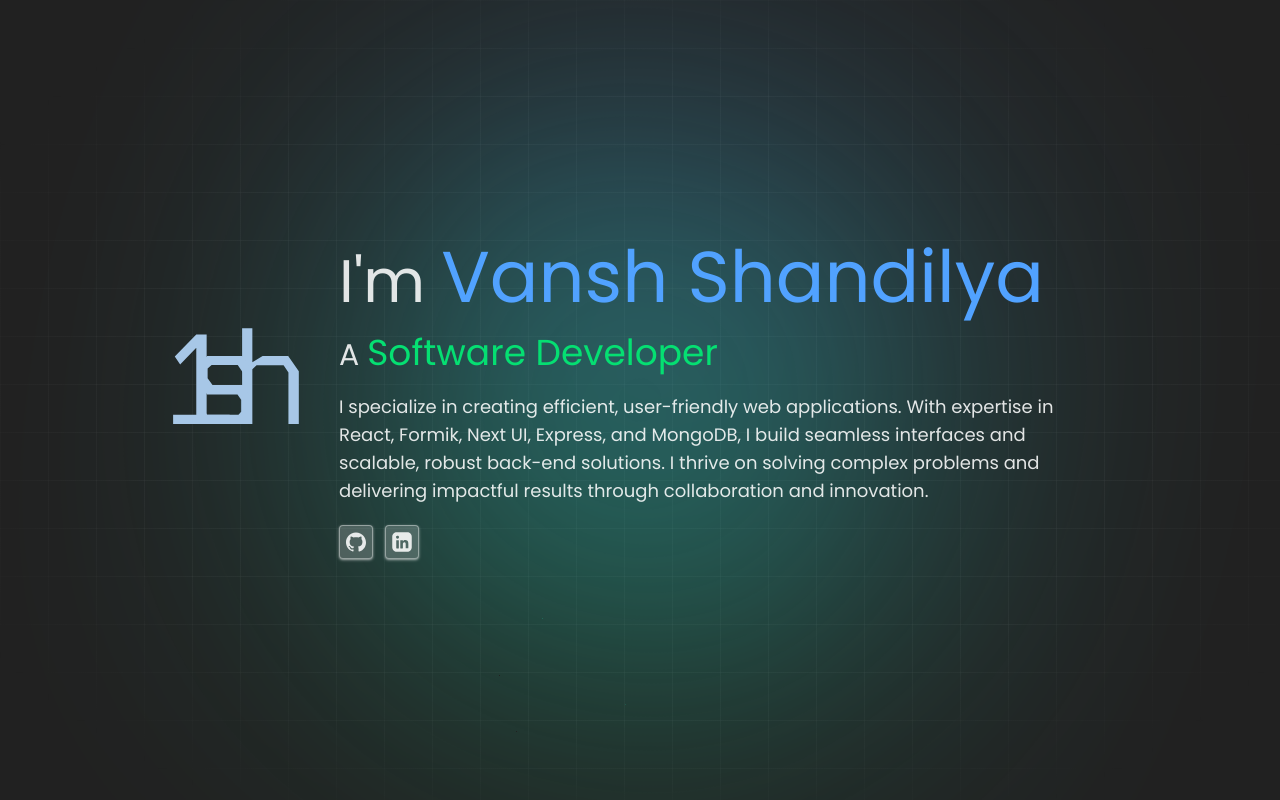
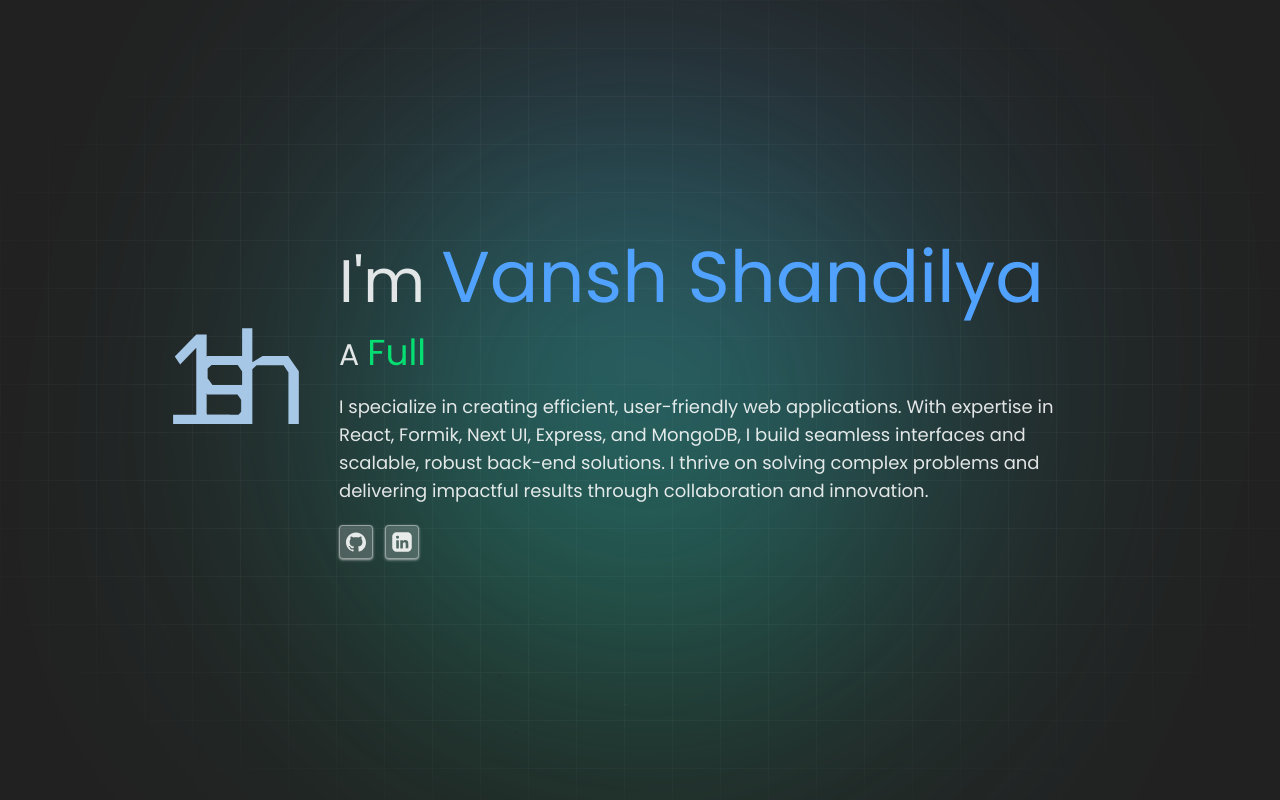
Before and after one commit to Van-sh/Van-sh.github.io, a React (Vite) app: page / in a window 1280 px wide. Shown: the top 800 px of the page. Built offline with nearby package versions, Linux system fonts and the light colour scheme.

Commit message:
Add useTypewriter hook

```diff
--- a/src/App.tsx
+++ b/src/App.tsx
@@ -4,7 +4,7 @@ import Skills from "./components/Skills";
 
 function App() {
    return (
-      <main className="bg-transparent">
+      <main className="bg-transparent mb-60">
          <About />
          <Projects />
          <Skills />
--- a/src/components/About/index.tsx
+++ b/src/components/About/index.tsx
@@ -1,10 +1,13 @@
-import { links } from "../../constants";
+import { links, titleList } from "../../constants";
+import useTypewriter from "../../hooks/useTypewriter";
 import LinkButton from "../LinkButton";
 
 import Github from "../../assets/Github.svg?react";
 import LinkedIn from "../../assets/LinkedIn.svg?react";
 
 function About() {
+   const title = useTypewriter(titleList);
+
    return (
       <section className="flex flex-col items-center justify-center gap-10 min-h-screen lg:flex-row">
          <img src="/1sh.svg" alt="Logo" className="lg:animate-[bounce_2s_ease-in-out_infinite]" />
@@ -13,7 +16,7 @@ function About() {
                I'm <span className="text-7xl text-blue-400">Vansh Shandilya</span>
             </h1>
             <h2 className="text-3xl text-center lg:text-left">
-               A <span className="text-4xl text-green-400">Software Developer</span>
+               A <span className="text-4xl text-green-400">{title}</span>
             </h2>
             <p className="text-lg">
                I specialize in creating efficient, user-friendly web applications. With expertise in React, Formik, Next
--- a/src/components/Projects/index.tsx
+++ b/src/components/Projects/index.tsx
@@ -3,7 +3,7 @@ import Card from "./Card";
 
 function Projects() {
    return (
-      <section className="flex flex-col items-center justify-center gap-10 mt-1">
+      <section className="flex flex-col items-center justify-center gap-10 my-8">
          <h2 className="text-4xl">Projects</h2>
          <div className="w-[80vw] flex flex-wrap justify-center gap-4">
             {projects.map((project, index) => (
--- a/src/components/Skills/index.tsx
+++ b/src/components/Skills/index.tsx
@@ -3,7 +3,7 @@ import Card from "./Card";
 
 function Skills() {
    return (
-      <section className="flex flex-col items-center justify-center gap-10 mt-8">
+      <section className="flex flex-col items-center justify-center gap-10 my-8">
          <h2 className="text-4xl">Skills</h2>
          <div className="w-[80vw] flex flex-wrap justify-center gap-4">
             {skills.map((skill, index) => (
--- a/src/constants/index.ts
+++ b/src/constants/index.ts
@@ -13,6 +13,15 @@ import {
 import { Project, Skill } from "./types";
 
 export const isDesktop = window.innerWidth > 1024;
+
+export const titleList: string[] = [
+   "Software Developer",
+   "Web Developer",
+   "Frontend Developer",
+   "React Developer",
+   "Backend Developer",
+   "Full Stack Developer",
+]
 
 export const links = {
    github: "https://github.com/Van-sh/",
--- /dev/null
+++ b/src/hooks/useTypewriter.ts
@@ -0,0 +1,49 @@
+import { useEffect, useState } from "react";
+
+const useTypewriter = (texts: string[], typingSpeed: number = 150, pauseTime: number = 500) => {
+   const [index, setIndex] = useState(0);
+   const [subIndex, setSubIndex] = useState(0);
+   const [isDeleting, setIsDeleting] = useState(false);
+   const [isPaused, setIsPaused] = useState(false);
+   const [text, setText] = useState("");
+
+   useEffect(() => {
+      if (isPaused) {
+         const timeout = setTimeout(() => {
+            setIsPaused(false);
+         }, pauseTime);
+         return () => clearTimeout(timeout);
+      }
+
+      const timeout = setTimeout(
+         () => {
+            setText(texts[index].substring(0, subIndex));
+
+            if (!isDeleting && subIndex < texts[index].length) {
+               setSubIndex(subIndex + 1);
+            } else if (isDeleting && subIndex > 0) {
+               setSubIndex(subIndex - 1);
+            } else if (isDeleting && subIndex === 0) {
+               setIsDeleting(false);
+               setIndex((prev) => {
+                  let nextIndex = Math.floor(Math.random() * texts.length);
+                  while (nextIndex == prev) {
+                     nextIndex = Math.floor(Math.random() * texts.length);
+                  }
+                  return nextIndex;
+               });
+            } else if (!isDeleting && subIndex === texts[index].length) {
+               setIsPaused(true);
+               setIsDeleting(true);
+            }
+         },
+         isDeleting ? typingSpeed / 2 : typingSpeed,
+      );
+
+      return () => clearTimeout(timeout);
+   }, [subIndex, isDeleting, index, isPaused, texts, typingSpeed, pauseTime]);
+
+   return text;
+};
+
+export default useTypewriter;
```
